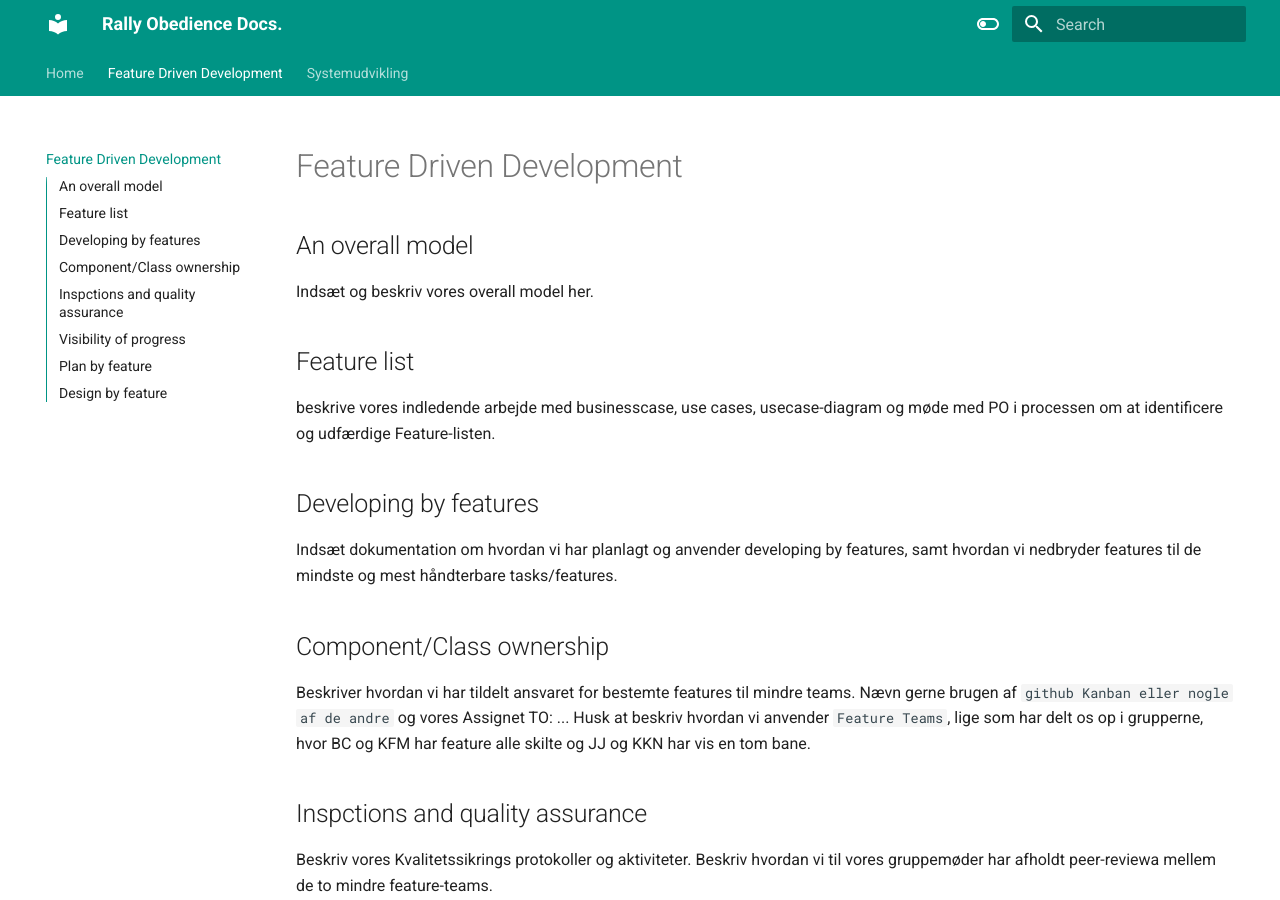
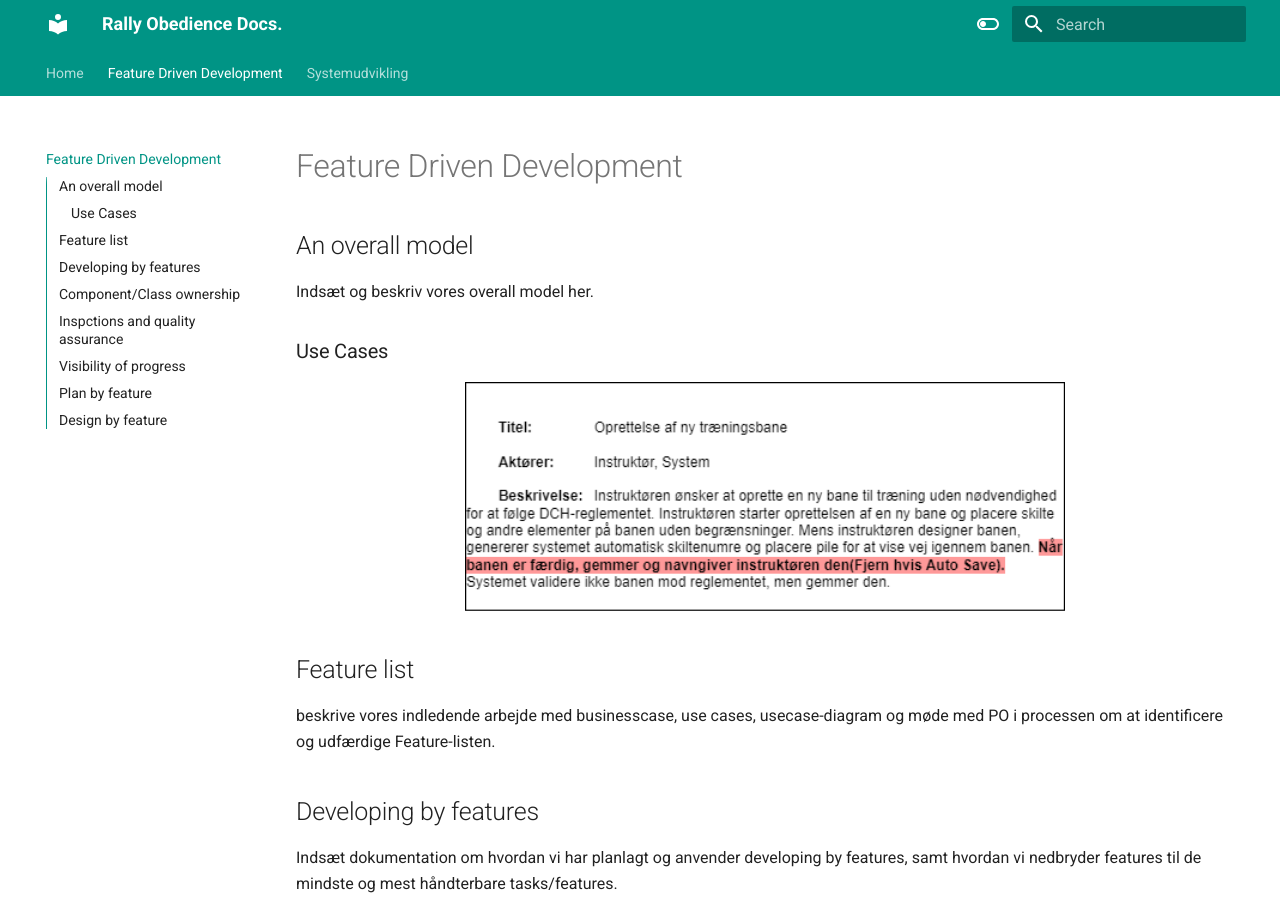
Before and after one commit to DMOoF23-Team2/3.Semester-Exam-Docs, an MkDocs documentation site: the page built from docs/featureDrivenDevelopment.md, in a window 1280 px wide and 900 px high. Built offline with MkDocs 1.6.1 and Material for MkDocs 9.7.7, drawn with Linux system fonts in a browser that asks for light colours.

Commit message:
images added

```diff
--- a/docs/featureDrivenDevelopment.md
+++ b/docs/featureDrivenDevelopment.md
@@ -2,6 +2,12 @@
 
 ## An overall model {#An-overall-model}
 Indsæt og beskriv vores overall model her.
+
+### Use Cases
+
+<figure markdown="span">
+  ![Use Case: Oprettelse af træningsbane](images/UseCaseOprettelseAfTræningsbane.png){ width="600" }
+</figure>
 
 ## Feature list {#feature-list}
 beskrive vores indledende arbejde med businesscase, use cases, usecase-diagram og møde med PO i processen om at identificere og udfærdige Feature-listen.
--- a/mkdocs.yml
+++ b/mkdocs.yml
@@ -44,6 +44,7 @@ markdown_extensions:
   - pymdownx.superfences
   - pymdownx.mark
   - attr_list
+  - md_in_html
   - pymdownx.emoji:
       emoji_index: !!python/name:material.extensions.emoji.twemoji
       emoji_generator: !!python/name:material.extensions.emoji.to_svg
```
Also changed, not shown: docs/images/UseCaseOprettelseAfTræningsbane.png (added).
